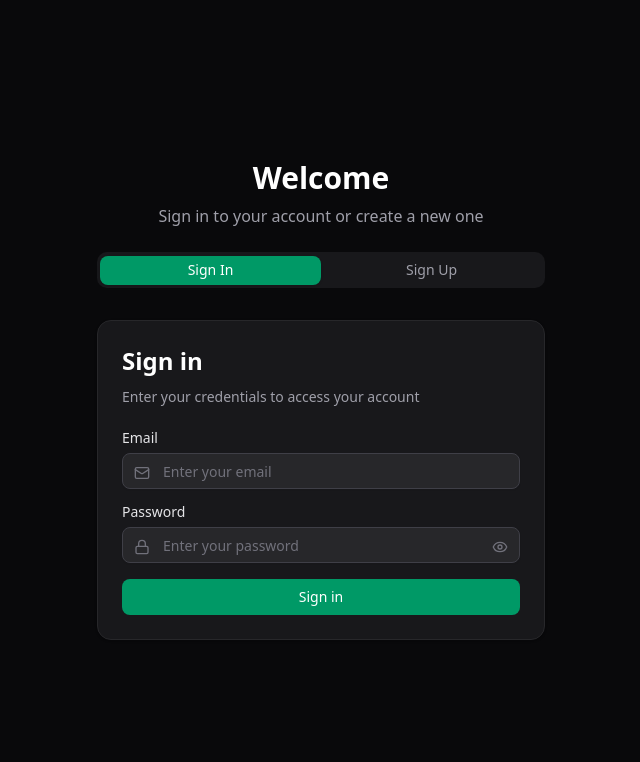
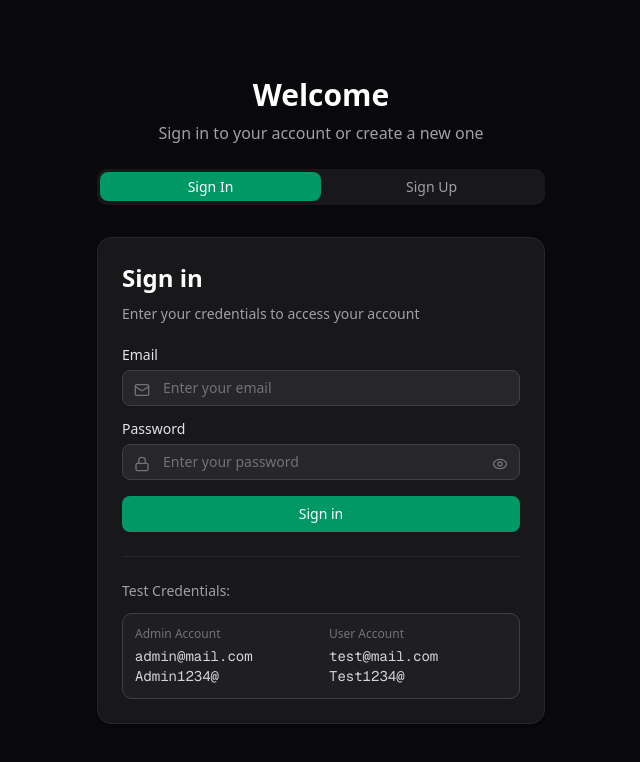
Before and after one commit to talhabilal-dev/tickmate-frontend, a Next.js app: page /auth in a window 1280 px wide. Shown: the top 762 px of the page, without its empty margins (319-959 px from the left). Built offline with nearby package versions, Linux system fonts and the light colour scheme; no server answers.

Commit message:
feat: add test credentials section to SigninForm for easier testing

```diff
--- a/src/components/signin-form.tsx
+++ b/src/components/signin-form.tsx
@@ -139,7 +139,6 @@ export default function SigninForm() {
             </div>
           </div>
 
-
           <Button
             type="submit"
             className="w-full bg-emerald-600 hover:bg-emerald-700 text-white"
@@ -148,6 +147,27 @@ export default function SigninForm() {
             {isLoading ? "Signing in..." : "Sign in"}
           </Button>
         </form>
+
+        <div className="mt-6 pt-6 border-t border-zinc-800">
+          <p className="text-sm text-zinc-400 mb-3">Test Credentials:</p>
+          <div className="space-y-3">
+            <div className="bg-zinc-800/50 border border-zinc-700 rounded-lg p-3 grid grid-cols-1 sm:grid-cols-2 gap-4">
+              <div>
+                {" "}
+                <p className="text-xs text-zinc-500 mb-1">Admin Account</p>
+                <p className="text-sm text-zinc-300 font-mono">
+                  admin@mail.com
+                </p>
+                <p className="text-sm text-zinc-300 font-mono">Admin1234@</p>
+              </div>
+              <div>
+                <p className="text-xs text-zinc-500 mb-1">User Account</p>
+                <p className="text-sm text-zinc-300 font-mono">test@mail.com</p>
+                <p className="text-sm text-zinc-300 font-mono">Test1234@</p>
+              </div>
+            </div>
+          </div>
+        </div>
       </CardContent>
     </Card>
   );
```
